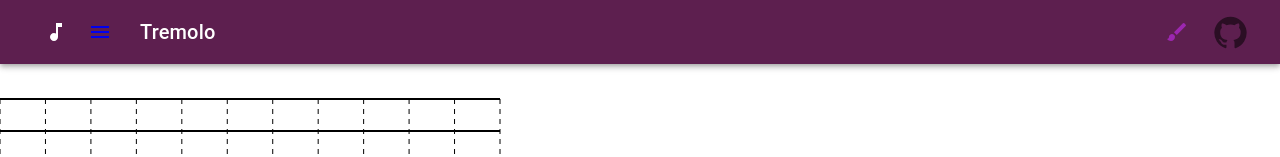
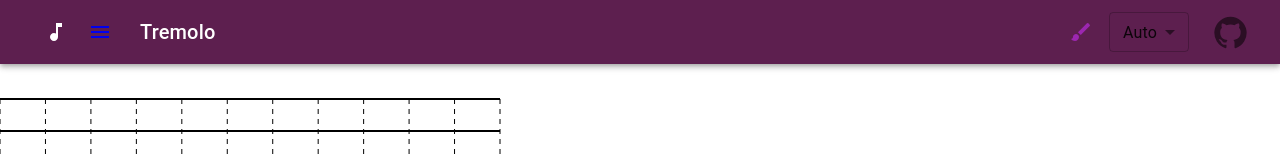
Before and after one commit to Sergej-Popov/tremolo, a React (Vite) app: page / in a window 1280 px wide. Both pictures are taken after a click on the button 1177 px from the left and 32 px from the top of the page. Shown: the top 157 px of the page. Built offline with nearby package versions, Linux system fonts and the light colour scheme; a web font is replaced by a local one.

Commit message:
Add brush width control and smoother pressure

```diff
--- a/src/Menu.tsx
+++ b/src/Menu.tsx
@@ -23,6 +23,8 @@ const Menu: React.FC = () => {
   const addBoard = app?.addBoard ?? (() => {});
   const drawingMode = app?.drawingMode ?? false;
   const setDrawingMode = app?.setDrawingMode ?? (() => {});
+  const brushWidth = app?.brushWidth ?? 'auto';
+  const setBrushWidth = app?.setBrushWidth ?? (() => {});
   const [fontSize, setFontSize] = React.useState<string>('auto');
 
   React.useEffect(() => {
@@ -123,6 +125,23 @@ const Menu: React.FC = () => {
         <IconButton color={drawingMode ? 'secondary' : 'inherit'} onClick={() => setDrawingMode(!drawingMode)} sx={{ mr: 1 }}>
           <BrushIcon />
         </IconButton>
+        {drawingMode && (
+          <Box id="brush-width-select" sx={{ mr: 2 }}>
+            <Select
+              size="small"
+              value={brushWidth.toString()}
+              onChange={(e) => {
+                const val = e.target.value as string;
+                setBrushWidth(val === 'auto' ? 'auto' : parseInt(val));
+              }}
+            >
+              <MenuItem value="auto">Auto</MenuItem>
+              {Array.from({ length: 8 }, (_, i) => i + 1).map((n) => (
+                <MenuItem key={n} value={n.toString()}>{`${n}px`}</MenuItem>
+              ))}
+            </Select>
+          </Box>
+        )}
         <IconButton target='_blank' href='https://github.com/Sergej-Popov/tremolo' >
           <GitHubIcon fontSize='large' />
         </IconButton>
--- a/src/Store.tsx
+++ b/src/Store.tsx
@@ -18,6 +18,8 @@ interface AppState {
   setDebug: React.Dispatch<React.SetStateAction<boolean>>;
   drawingMode: boolean;
   setDrawingMode: React.Dispatch<React.SetStateAction<boolean>>;
+  brushWidth: number | 'auto';
+  setBrushWidth: React.Dispatch<React.SetStateAction<number | 'auto'>>;
 }
 
 export const AppContext = createContext<AppState | undefined>(undefined);
@@ -32,6 +34,7 @@ export const AppProvider: React.FC<{ children: ReactNode }> = ({
   const [boards, setBoards] = useState<number[]>([0]);
   const [debug, setDebug] = useState<boolean>(false);
   const [drawingMode, setDrawingMode] = useState<boolean>(false);
+  const [brushWidth, setBrushWidth] = useState<number | 'auto'>('auto');
 
   const addBoard = () => {
     setBoards((ids) => [...ids, ids.length ? Math.max(...ids) + 1 : 0]);
@@ -55,7 +58,7 @@ export const AppProvider: React.FC<{ children: ReactNode }> = ({
   }, [debug]);
 
   return (
-    <AppContext.Provider value={{ data, setData, stickyColor, setStickyColor, stickyAlign, setStickyAlign, stickySelected, setStickySelected, boards, addBoard, debug, setDebug, drawingMode, setDrawingMode }}>
+    <AppContext.Provider value={{ data, setData, stickyColor, setStickyColor, stickyAlign, setStickyAlign, stickySelected, setStickySelected, boards, addBoard, debug, setDebug, drawingMode, setDrawingMode, brushWidth, setBrushWidth }}>
       {children}
     </AppContext.Provider>
   );
--- a/src/components/GuitarBoard.tsx
+++ b/src/components/GuitarBoard.tsx
@@ -68,6 +68,7 @@ const GuitarBoard: React.FC = () => {
   const addBoard = app?.addBoard ?? (() => {});
   const setStickySelected = app?.setStickySelected ?? (() => {});
   const drawingMode = app?.drawingMode ?? false;
+  const brushWidth = app?.brushWidth ?? 'auto';
   const svgRef = useRef<SVGSVGElement | null>(null);
   const workspaceRef = useRef<SVGGElement | null>(null);
   const boardRef = useRef<SVGGElement | null>(null);
@@ -82,6 +83,7 @@ const GuitarBoard: React.FC = () => {
   const drawingSel = useRef<d3.Selection<SVGGElement, any, any, any> | null>(null);
   const drawing = useRef(false);
   const lastPoint = useRef<{ x: number; y: number; time: number } | null>(null);
+  const lastStroke = useRef<number>(typeof brushWidth === 'number' ? brushWidth : 4);
 
   const boards = app?.boards ?? [0];
   const boardsRef = useRef<number[]>(boards);
@@ -691,6 +693,7 @@ const GuitarBoard: React.FC = () => {
     drawingSel.current = g;
     drawing.current = true;
     lastPoint.current = { x, y, time: performance.now() };
+    lastStroke.current = typeof brushWidth === 'number' ? brushWidth : 4;
     event.currentTarget.setPointerCapture(event.pointerId);
   };
 
@@ -705,7 +708,15 @@ const GuitarBoard: React.FC = () => {
     const speed = dt > 0 ? dist / dt : 0;
     const minStroke = 1;
     const maxStroke = 6;
-    const stroke = Math.max(minStroke, Math.min(maxStroke, maxStroke - speed * 2));
+    let stroke: number;
+    if (brushWidth === 'auto') {
+      const t = Math.min(speed / 0.3, 1);
+      const target = minStroke + (maxStroke - minStroke) * Math.pow(1 - t, 2);
+      stroke = lastStroke.current * 0.7 + target * 0.3;
+    } else {
+      stroke = brushWidth;
+    }
+    lastStroke.current = stroke;
     const midX = (prev.x + x) / 2;
     const midY = (prev.y + y) / 2;
     drawingSel.current.append('path')
```
Also changed, not shown: 1 other file (tests, documents, lock files or other folders).
